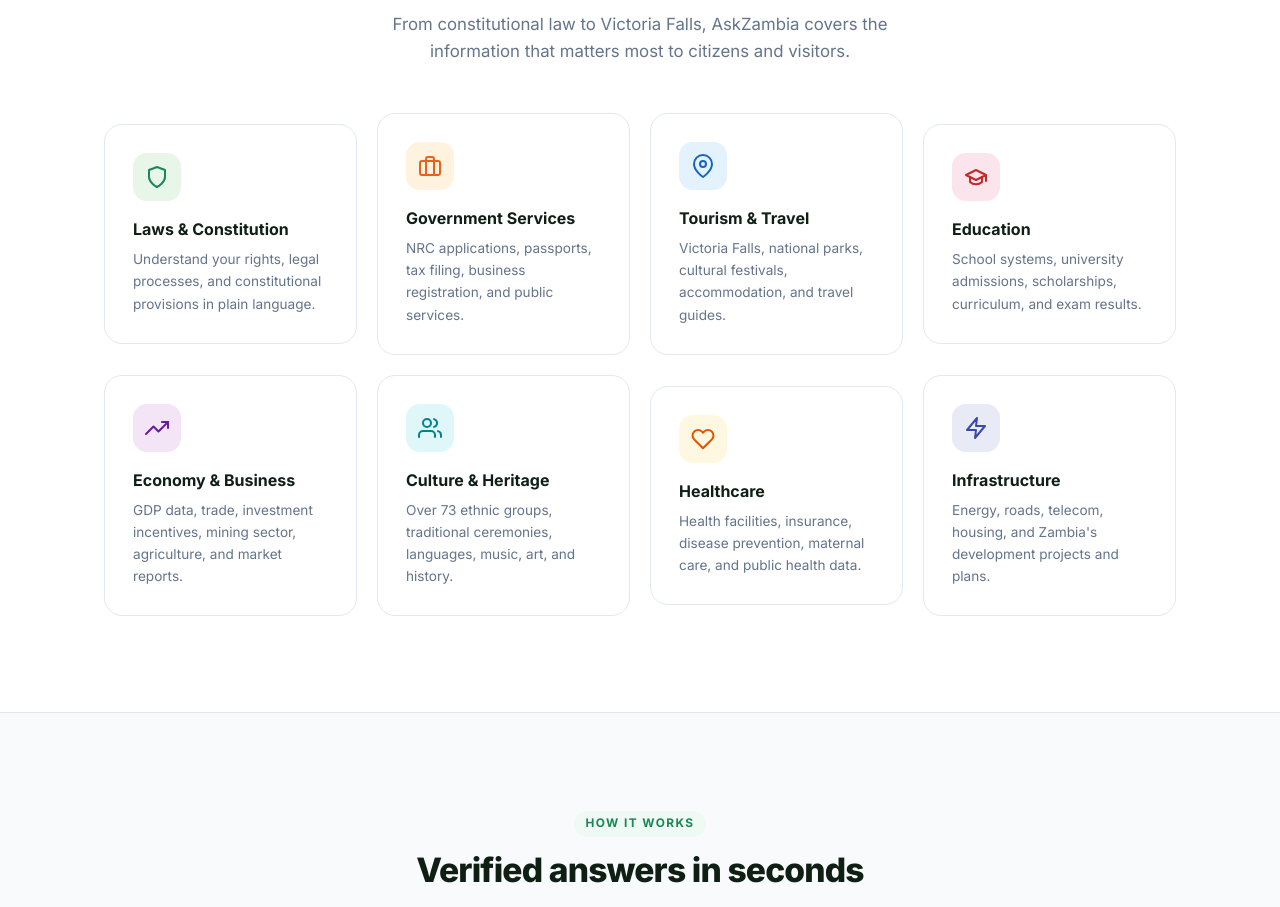
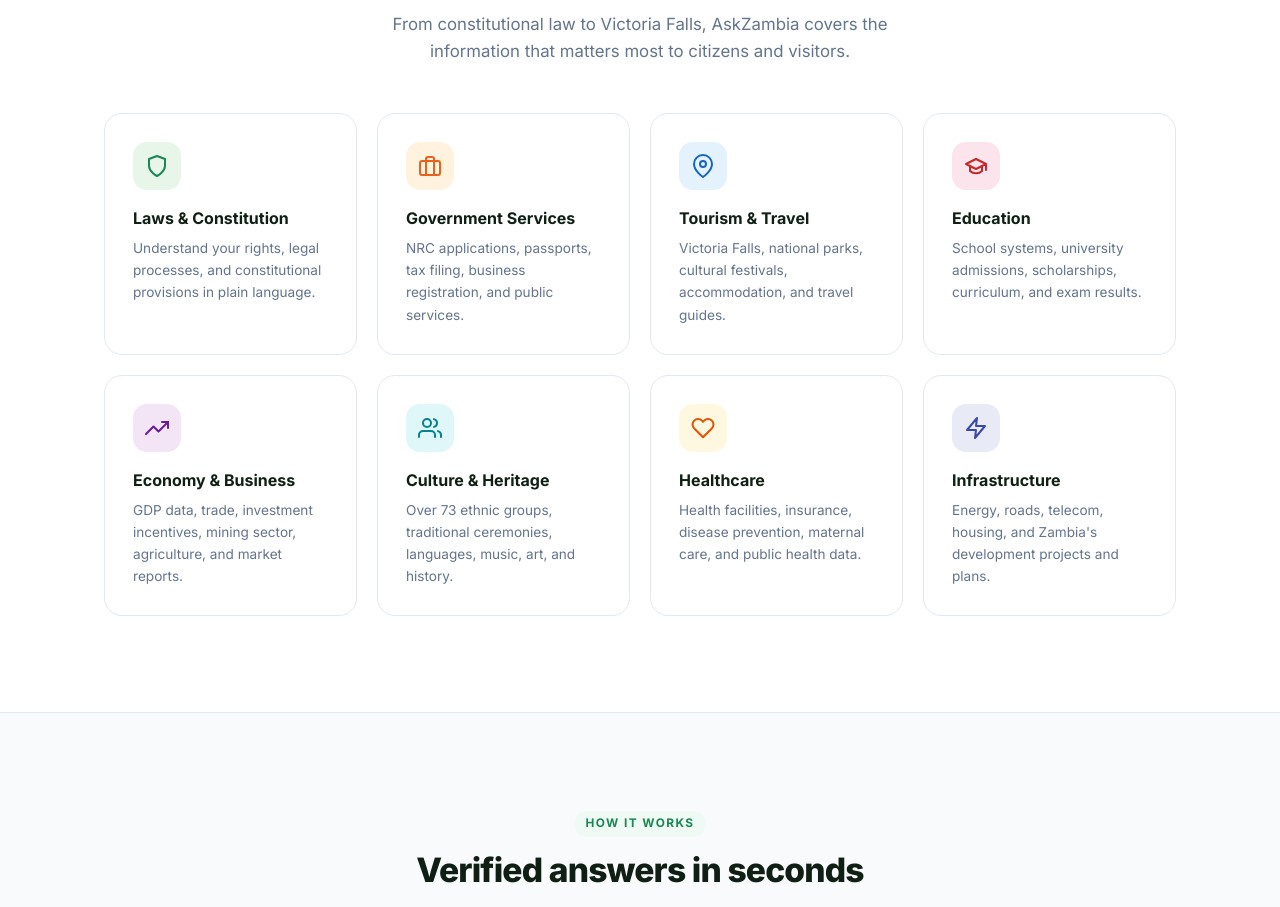
Before and after one commit to ykayiwa/askzambia, a Next.js app: page / in a window 1280 px wide. Shown: the part 1030-1937 px from the top of the page. Built offline with nearby package versions, Linux system fonts and the light colour scheme.

Commit message:
fix: make topic cards equal height with flex stretch
Co-Authored-By: Claude Opus 4.6 <noreply@anthropic.com>

```diff
--- a/components/landing/TopicsGrid.tsx
+++ b/components/landing/TopicsGrid.tsx
@@ -123,7 +123,7 @@ function TopicCard({ topic, onClick }: { topic: typeof TOPICS[number]; onClick:
         inactiveZone={0.01}
         borderWidth={2}
       />
-      <div className="relative rounded-2xl border-[1.5px] border-[#e2e8f0] bg-white p-7 transition-colors">
+      <div className="relative flex h-full flex-col rounded-2xl border-[1.5px] border-[#e2e8f0] bg-white p-7 transition-colors">
         <div
           className="mb-4 flex h-12 w-12 items-center justify-center rounded-xl"
           style={{ background: topic.iconBg, color: topic.iconColor }}
```
